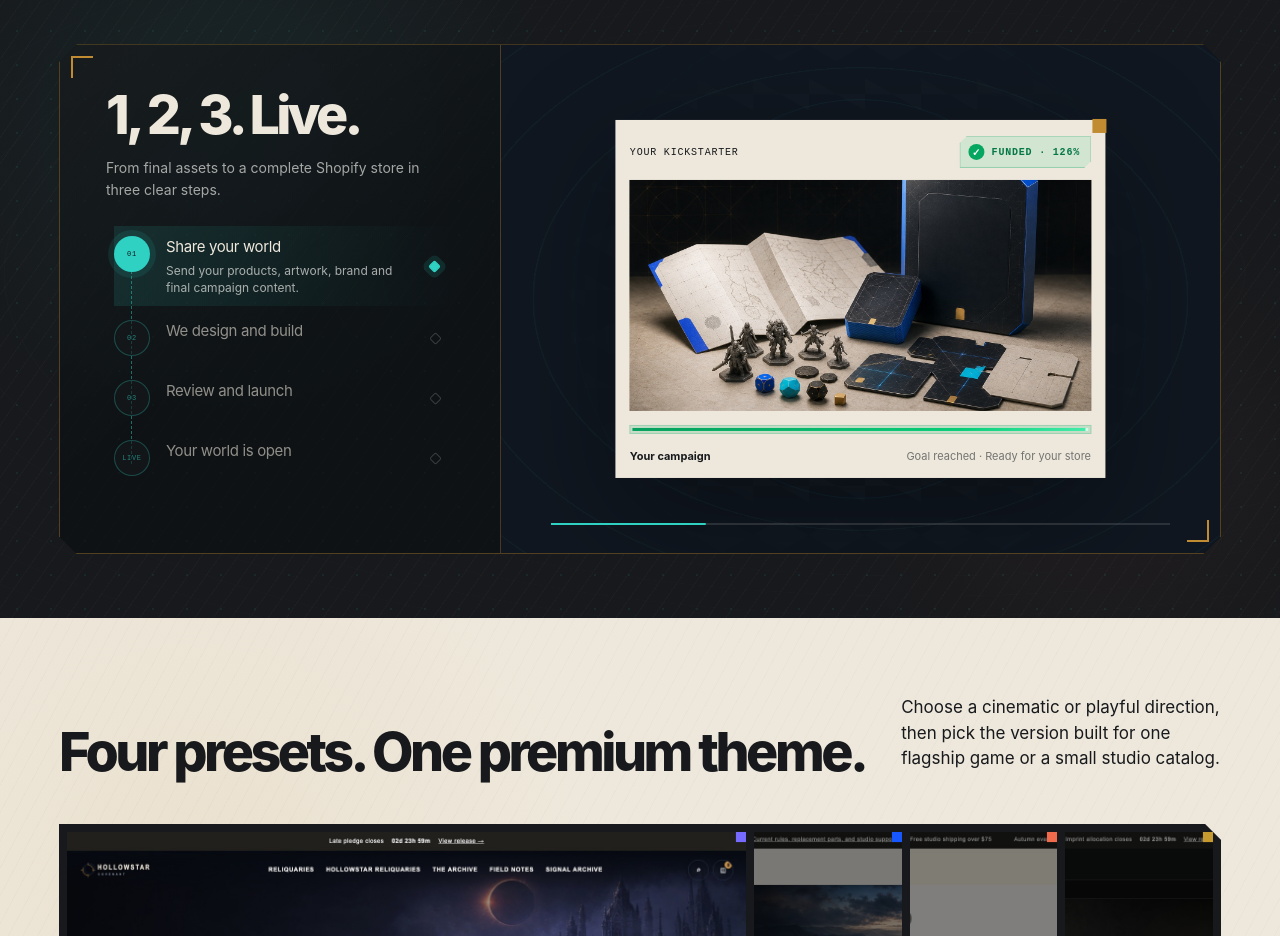
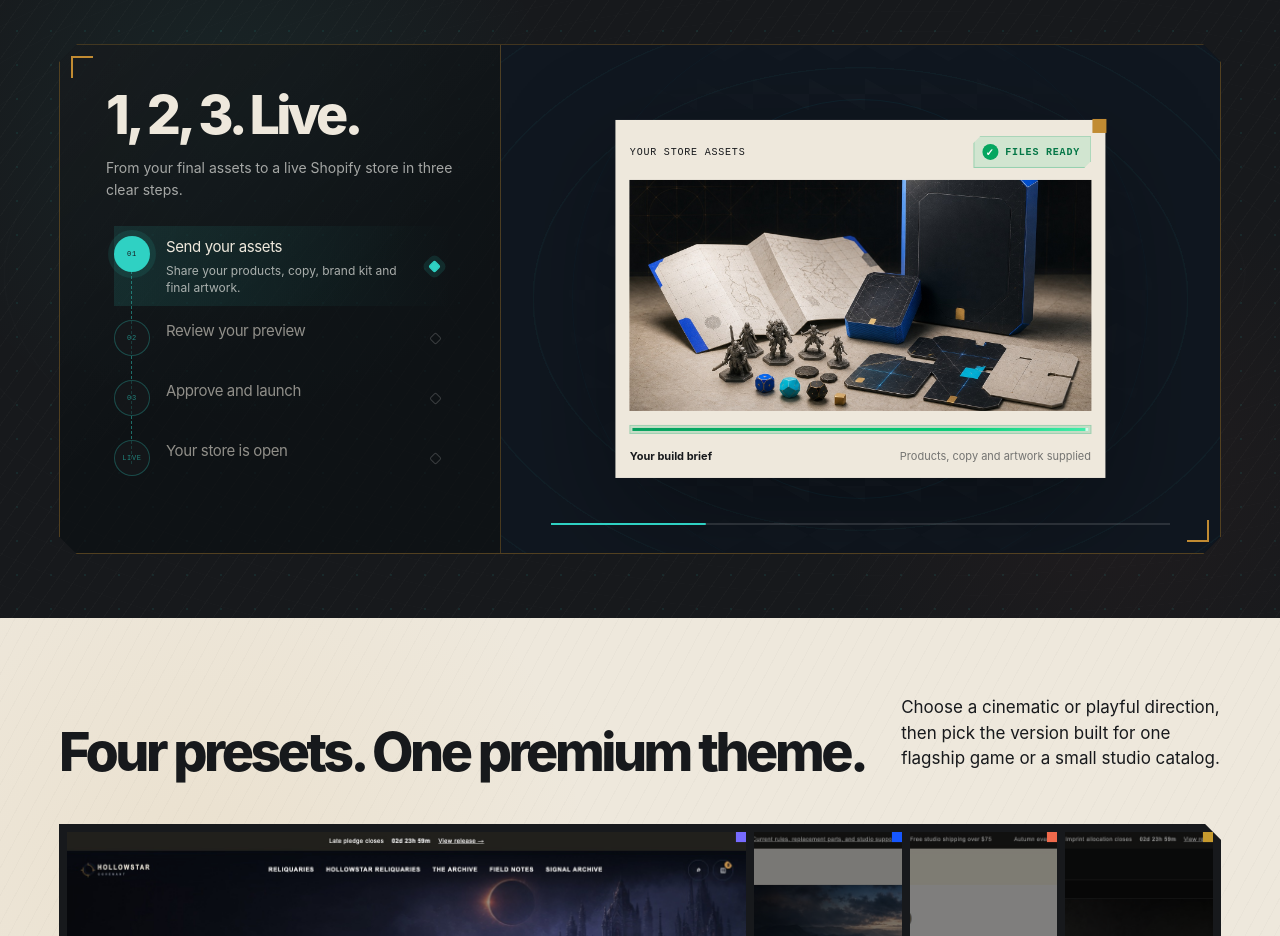
Before and after one commit to Awmair/guildframe-site, a Next.js app: page / in a window 1280 px wide. Shown: the part 1040-1976 px from the top of the page. Built offline with nearby package versions, Linux system fonts and the light colour scheme; no server answers.

Commit message:
Rewrite creator store workflow

```diff
--- a/app/page.tsx
+++ b/app/page.tsx
@@ -63,23 +63,23 @@ const styleOptions = [
 const processSteps = [
   {
     number: "01",
-    title: "Share your world",
-    copy: "Send your products, artwork, brand and final campaign content.",
+    title: "Send your assets",
+    copy: "Share your products, copy, brand kit and final artwork.",
   },
   {
     number: "02",
-    title: "We design and build",
-    copy: "We shape the storefront, set up the catalog and polish every screen.",
+    title: "Review your preview",
+    copy: "We build the store and send you a working preview for feedback.",
   },
   {
     number: "03",
-    title: "Review and launch",
-    copy: "Review the finished store, approve it and publish on Shopify.",
+    title: "Approve and launch",
+    copy: "We apply the final polish, test the store and prepare it to publish.",
   },
   {
     number: "LIVE",
-    title: "Your world is open",
-    copy: "Your audience has a permanent place to shop.",
+    title: "Your store is open",
+    copy: "Products, pages, mobile and checkout are ready for customers.",
   },
 ];
 
@@ -356,7 +356,7 @@ export default function Home() {
             <div className="process-copy">
               <h2>1, 2, 3. Live.</h2>
               <p className="process-intro">
-                From final assets to a complete Shopify store in three clear steps.
+                From your final assets to a live Shopify store in three clear steps.
               </p>
               <div
                 className="process-steps"
@@ -397,15 +397,15 @@ export default function Home() {
                 aria-hidden={activeProcess !== 0}
               >
                 <div className="campaign-topline">
-                  <span>Your Kickstarter</span>
+                  <span>Your store assets</span>
                   <strong className="campaign-funded">
                     <i aria-hidden="true" />
-                    Funded · 126%
+                    Files ready
                   </strong>
                 </div>
                 <img
                   src="/images/guildframe-launch-kit.jpg"
-                  alt="A funded Kickstarter campaign ready to become a Shopify store"
+                  alt="Final product artwork, brand files and store assets ready for a Shopify build"
                   loading="lazy"
                   decoding="async"
                 />
@@ -413,8 +413,8 @@ export default function Home() {
                   <i />
                 </div>
                 <div className="campaign-meta">
-                  <strong>Your campaign</strong>
-                  <span>Goal reached · Ready for your store</span>
+                  <strong>Your build brief</strong>
+                  <span>Products, copy and artwork supplied</span>
                 </div>
               </div>
 
```
